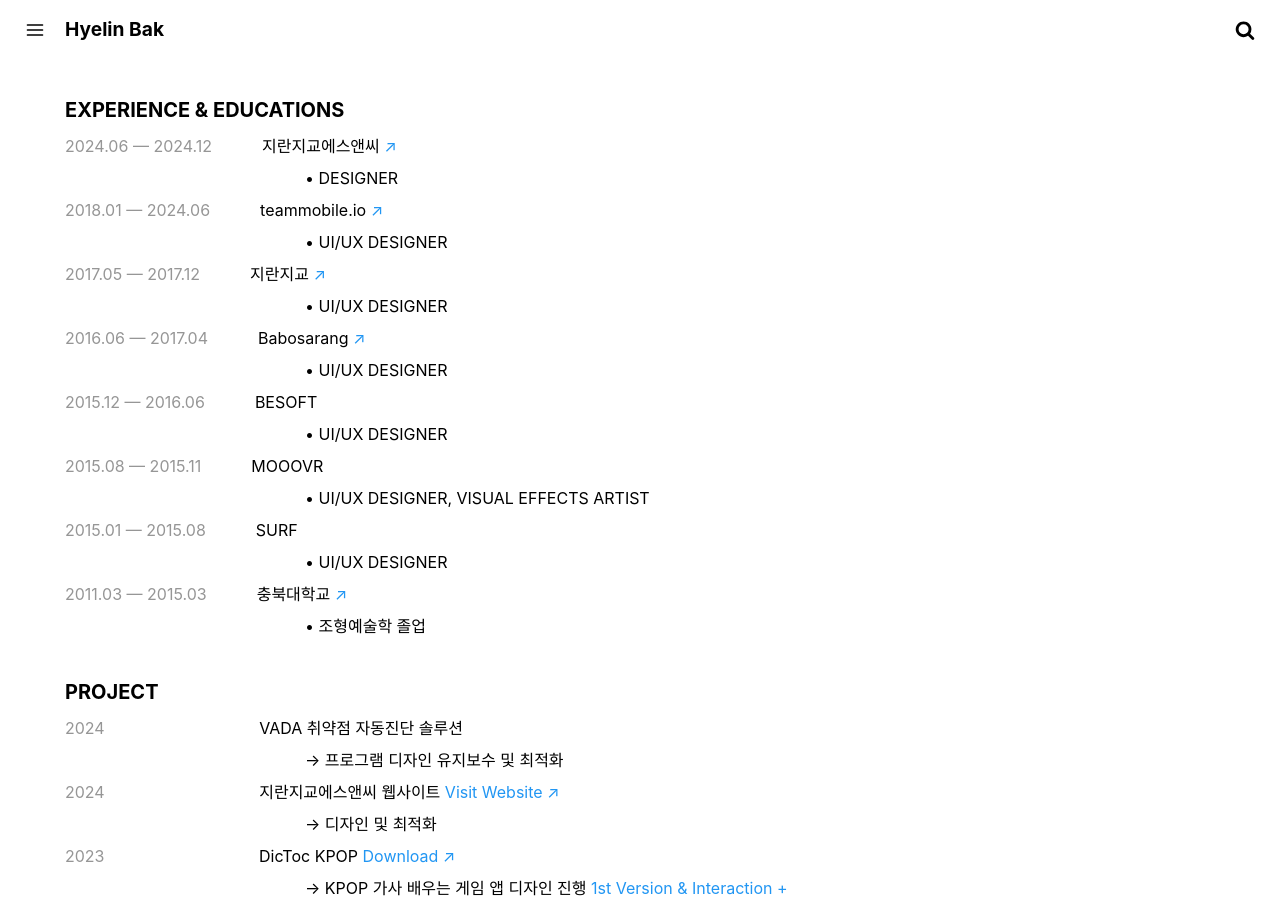
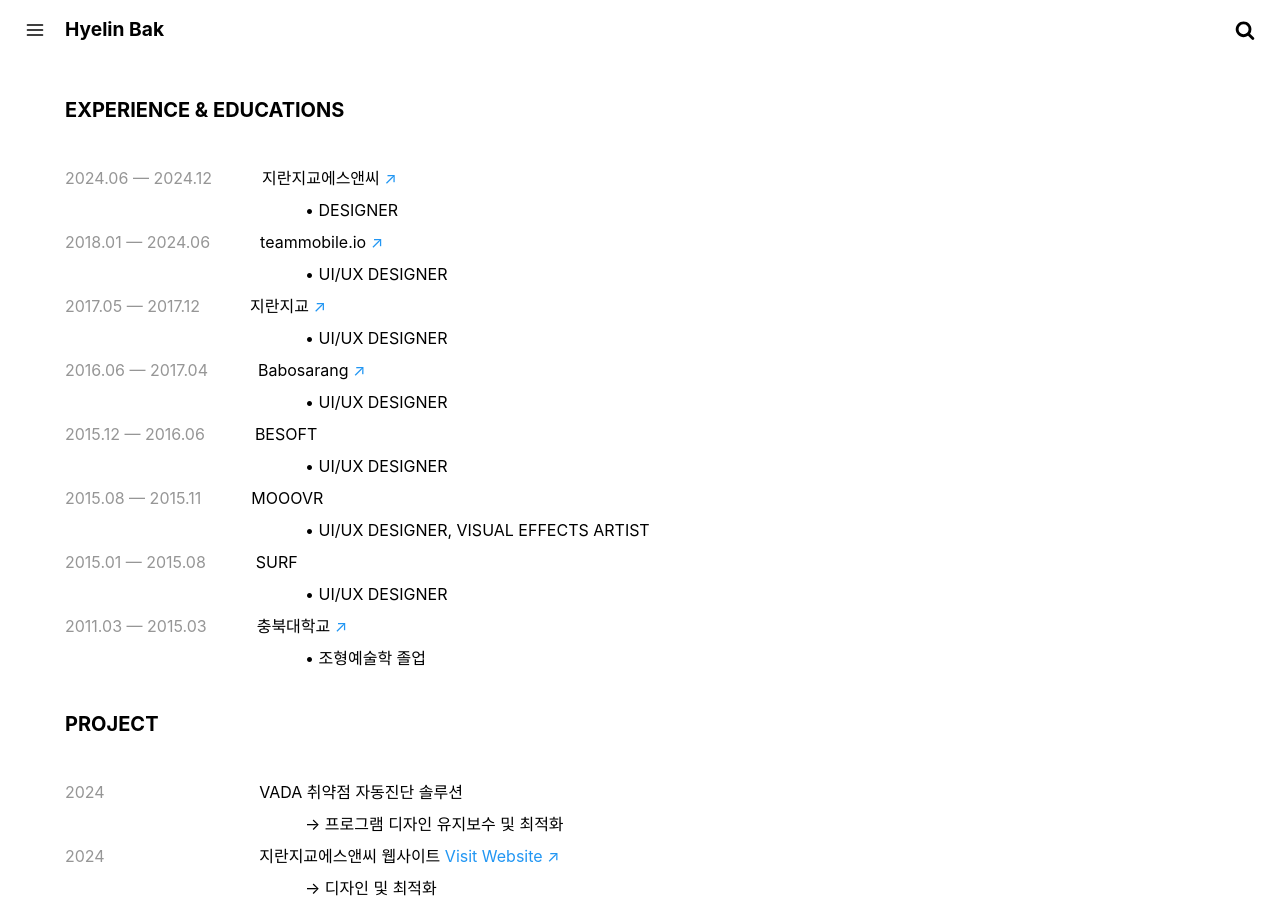
Before and after one commit to crazyjamy/crazyjamy.github.io, a Jekyll site: the page built from about.md, in a window 1280 px wide and 900 px high. Built offline with Jekyll 4.4.1, drawn with Linux system fonts in a browser that asks for light colours.

Commit message:
Update about.md

```diff
--- a/about.md
+++ b/about.md
@@ -7,7 +7,7 @@
 
 
 <div style="margin-left: 65px;line-height: 2; font-family: -apple-system, BlinkMacSystemFont, Lato, Roboto, Segoe UI, Helvetica Neue, Helvetica, Verdana, Arial, sans-serif;">
-<span style="font-weight: bold; font-size: 20px;">EXPERIENCE & EDUCATIONS</span><br />
+<span style="font-weight: bold; font-size: 20px;">EXPERIENCE & EDUCATIONS</span><br /><br />
 <span style="color: #969696;">2024.06 — 2024.12</span><span style="margin-left: 50px;">지란지교에스앤씨 <a href="https://www.jiransnc.com" target="_blank">↗</a></span><br />
 <span style="margin-left: 240px;"> • DESIGNER</span><br />
 <span style="color: #969696;">2018.01 — 2024.06</span><span style="margin-left: 50px;">teammobile.io <a href="https://www.teammobile.io/" target="_blank">↗</a></span><br />
@@ -27,7 +27,7 @@
 </div>
 
 <div style="margin-top: 30px; margin-left: 65px;line-height: 2; font-family: -apple-system, BlinkMacSystemFont, Lato, Roboto, Segoe UI, Helvetica Neue, Helvetica, Verdana, Arial, sans-serif;">
-<span style="font-weight: bold; font-size: 20px;">PROJECT</span> <br />
+<span style="font-weight: bold; font-size: 20px;">PROJECT</span><br /><br />
 <span style="color: #969696;"> 2024 </span><span style="margin-left: 150px;"> VADA 취약점 자동진단 솔루션</span><br />
 <span style="margin-left: 240px;"> → 프로그램 디자인 유지보수 및 최적화 </span><br />
 <span style="color: #969696;"> 2024 </span><span style="margin-left: 150px;"> 지란지교에스앤씨 웹사이트 <a href="https://www.jiransnc.com" target="_blank">Visit Website ↗</a> </span><br />
```
